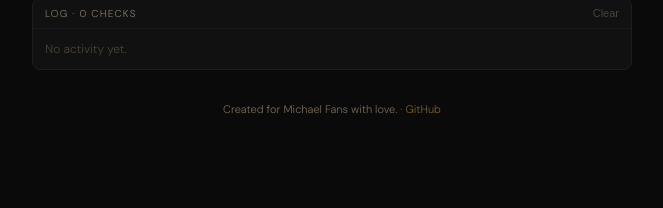
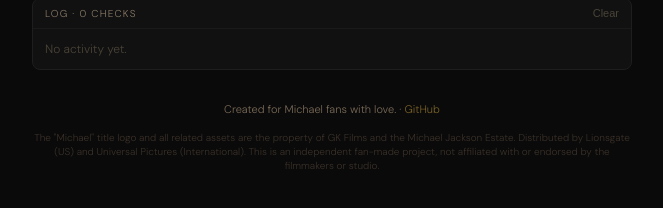
Before and after one commit to darshbs/michael-tracker, a Next.js app: page / in a window 1280 px wide. Shown: the part 606-814 px from the top of the page, without its empty margins (308-971 px from the left). Built offline with nearby package versions, Linux system fonts and the light colour scheme.

Commit message:
added title ownership in the footer

```diff
--- a/pages/index.js
+++ b/pages/index.js
@@ -133,7 +133,9 @@ export default function Home() {
           {/* HERO */}
           <header style={s.hero}>
             <div style={s.badge}>BOOKMYSHOW TICKET TRACKER</div>
-            <img src="/michael-movie-title.png" alt="Michael" style={{ maxWidth: '380px', width: '100%', margin: '0 auto 6px', display: 'block' }} />
+            <a href="https://michael.movie" target="_blank" rel="noopener noreferrer">
+              <img src="/michael-movie-title.png" alt="Michael" style={{ maxWidth: '380px', width: '100%', margin: '0 auto 6px', display: 'block', cursor: 'pointer' }} />
+            </a>
             <p style={s.sub}>The Official Biopic · King of Pop</p>
           </header>
 
@@ -254,10 +256,14 @@ export default function Home() {
           </div>
 
           <footer style={{ textAlign: 'center', fontSize: 11, color: '#7A6A58', paddingTop: 16, paddingBottom: 8 }}>
-            Created for Michael Fans with love. ·{' '}
+            Created for Michael fans with love. ·{' '}
             <a href="https://github.com/darshbs/michael-tracker" target="_blank" rel="noopener noreferrer" style={{ color: '#7A6228', textDecoration: 'none' }}>
               GitHub
             </a>
+            <br /><br />
+            <span style={{ fontSize: 10, color: '#3A3028' }}>
+              The "Michael" title logo and all related assets are the property of GK Films and the Michael Jackson Estate. Distributed by Lionsgate (US) and Universal Pictures (International). This is an independent fan-made project, not affiliated with or endorsed by the filmmakers or studio.
+            </span>
           </footer>
         </div>
       </div>
```
